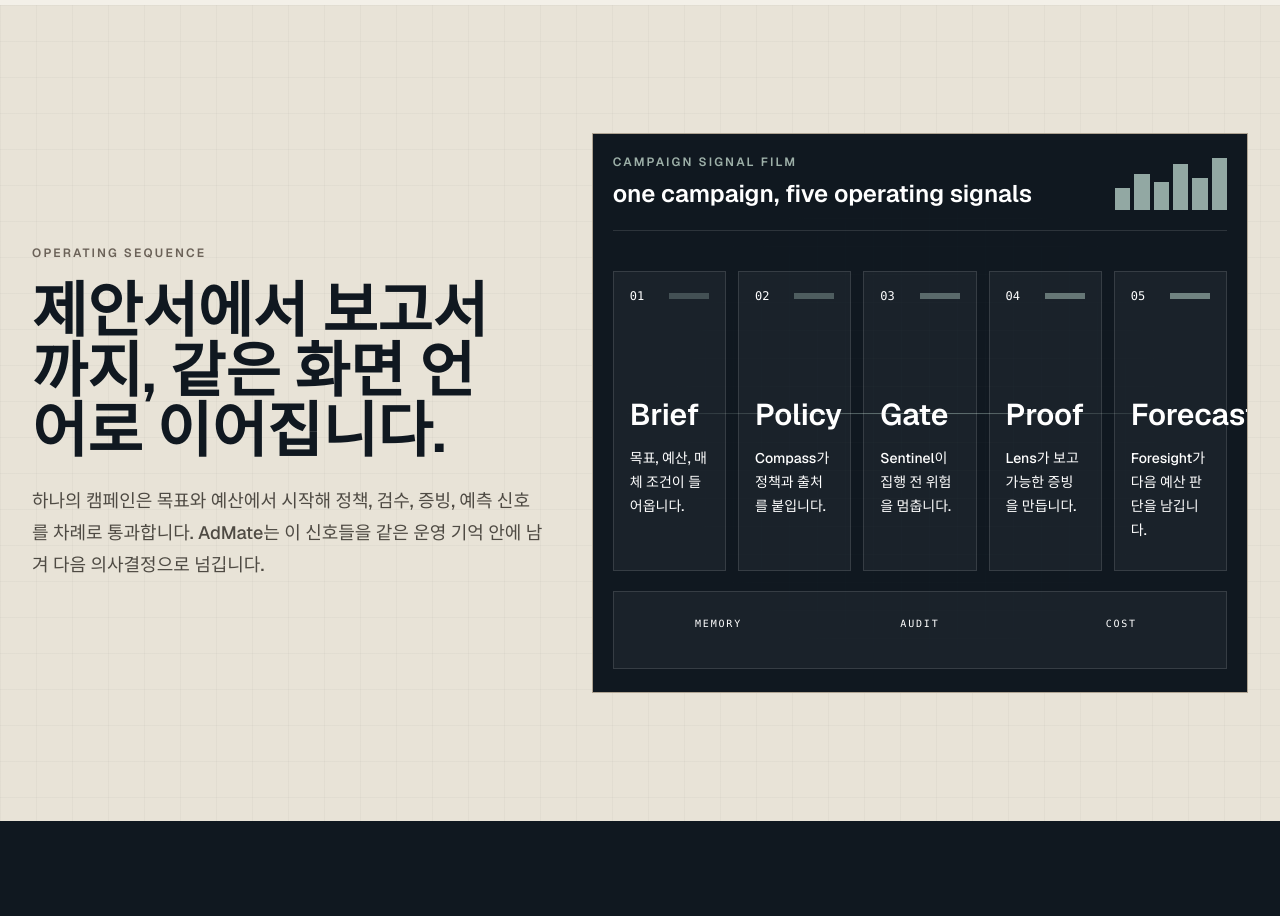
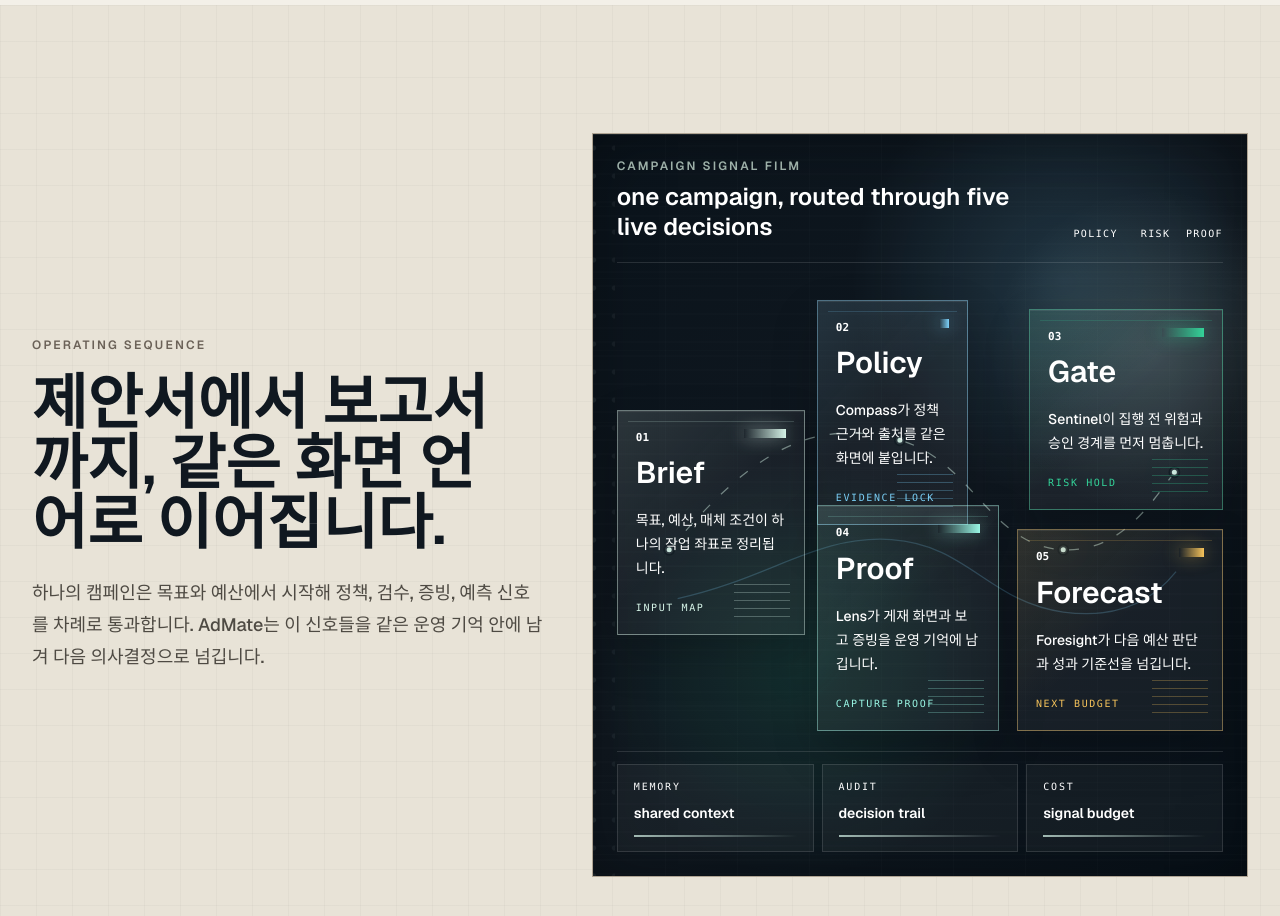
Before and after one commit to Jhongjin/admate-homepage, a Next.js app: page / in a window 1280 px wide. Shown: the part 1880-2796 px from the top of the page. Built offline with nearby package versions, Linux system fonts and the light colour scheme.

Commit message:
Refine homepage operating film section

```diff
--- a/src/app/globals.css
+++ b/src/app/globals.css
@@ -462,6 +462,183 @@
     animation: homepage-signal-runner 3.6s ease-in-out infinite;
   }
 
+  .homepage-flow-console {
+    min-height: 590px;
+    background:
+      radial-gradient(circle at 72% 20%, rgba(125, 211, 252, 0.16), transparent 28%),
+      radial-gradient(circle at 32% 72%, rgba(52, 211, 153, 0.12), transparent 30%),
+      linear-gradient(145deg, #0a131b, #101820 52%, #071018);
+    box-shadow:
+      inset 0 1px 0 rgba(255, 255, 255, 0.08),
+      inset 0 0 60px rgba(0, 0, 0, 0.34);
+  }
+
+  .homepage-flow-console::before,
+  .homepage-flow-console::after {
+    position: absolute;
+    inset: 0;
+    pointer-events: none;
+    content: "";
+  }
+
+  .homepage-flow-console::before {
+    background:
+      linear-gradient(90deg, rgba(216, 246, 234, 0.06) 1px, transparent 1px),
+      linear-gradient(180deg, rgba(216, 246, 234, 0.05) 1px, transparent 1px);
+    background-size: 72px 72px, 72px 72px;
+    opacity: 0.26;
+  }
+
+  .homepage-flow-console::after {
+    background:
+      linear-gradient(180deg, transparent 0 11px, rgba(255, 255, 255, 0.04) 12px, transparent 13px),
+      radial-gradient(circle at 3% 50%, rgba(216, 246, 234, 0.32) 0 2px, transparent 3px),
+      radial-gradient(circle at 97% 50%, rgba(216, 246, 234, 0.22) 0 2px, transparent 3px);
+    background-size: 100% 14px, 22px 28px, 22px 28px;
+    background-repeat: repeat, repeat-y, repeat-y;
+    mix-blend-mode: screen;
+    opacity: 0.22;
+  }
+
+  .homepage-flow-glow {
+    position: absolute;
+    right: -18%;
+    top: 8%;
+    height: 320px;
+    width: 420px;
+    background: radial-gradient(circle, rgba(216, 246, 234, 0.14), transparent 62%);
+    transform: rotate(-10deg);
+  }
+
+  .homepage-flow-map {
+    display: block;
+    min-height: 440px;
+  }
+
+  .homepage-flow-route {
+    position: absolute;
+    inset: 0;
+    height: 100%;
+    width: 100%;
+    overflow: visible;
+    fill: none;
+    stroke: rgba(216, 246, 234, 0.46);
+    stroke-width: 1.5;
+    filter: drop-shadow(0 0 16px rgba(125, 211, 252, 0.16));
+  }
+
+  .homepage-flow-route path {
+    stroke-dasharray: 12 18;
+    animation: homepage-flow-route 12s linear infinite;
+  }
+
+  .homepage-flow-route .homepage-flow-route-soft {
+    stroke: rgba(125, 211, 252, 0.22);
+    stroke-dasharray: none;
+  }
+
+  .homepage-flow-route circle {
+    fill: rgba(216, 246, 234, 0.92);
+    stroke: rgba(6, 16, 24, 0.86);
+    stroke-width: 4;
+  }
+
+  .homepage-flow-frame {
+    position: absolute;
+    isolation: isolate;
+    min-height: 162px;
+    padding: 18px;
+    border: 1px solid color-mix(in srgb, var(--flow-accent) 34%, rgba(255, 255, 255, 0.12));
+    background:
+      linear-gradient(135deg, color-mix(in srgb, var(--flow-accent) 10%, transparent), transparent 48%),
+      rgba(255, 255, 255, 0.052);
+    box-shadow:
+      inset 0 1px 0 rgba(255, 255, 255, 0.08),
+      0 20px 44px rgba(0, 0, 0, 0.18);
+    transform: translateZ(0);
+  }
+
+  .homepage-flow-frame::before,
+  .homepage-flow-frame::after {
+    position: absolute;
+    pointer-events: none;
+    content: "";
+  }
+
+  .homepage-flow-frame::before {
+    inset: 10px;
+    border-top: 1px solid color-mix(in srgb, var(--flow-accent) 35%, transparent);
+    opacity: 0.5;
+  }
+
+  .homepage-flow-frame::after {
+    right: 14px;
+    bottom: 14px;
+    height: 38px;
+    width: 56px;
+    background: linear-gradient(180deg, transparent 0 24%, var(--flow-accent) 25% 34%, transparent 35% 100%);
+    background-size: 100% 8px;
+    opacity: 0.28;
+  }
+
+  .homepage-flow-frame-1 {
+    left: 0;
+    top: 27%;
+    width: 31%;
+    min-height: 210px;
+  }
+
+  .homepage-flow-frame-2 {
+    left: 33%;
+    top: 2%;
+    width: 25%;
+  }
+
+  .homepage-flow-frame-3 {
+    right: 0;
+    top: 4%;
+    width: 32%;
+  }
+
+  .homepage-flow-frame-4 {
+    left: 33%;
+    bottom: 0;
+    width: 30%;
+  }
+
+  .homepage-flow-frame-5 {
+    right: 0;
+    bottom: 0;
+    width: 34%;
+    min-height: 190px;
+  }
+
+  .homepage-flow-marker {
+    height: 9px;
+    width: 42px;
+    background: linear-gradient(90deg, transparent, var(--flow-accent));
+    box-shadow: 0 0 18px color-mix(in srgb, var(--flow-accent) 42%, transparent);
+  }
+
+  .homepage-flow-ledger {
+    border-top: 1px solid rgba(255, 255, 255, 0.12);
+    padding-top: 12px;
+  }
+
+  .homepage-flow-layer {
+    border: 1px solid rgba(255, 255, 255, 0.12);
+    background: rgba(255, 255, 255, 0.045);
+    padding: 14px 16px;
+  }
+
+  .homepage-flow-layer::after {
+    display: block;
+    height: 2px;
+    margin-top: 12px;
+    background: linear-gradient(90deg, rgba(216, 246, 234, 0.72), transparent);
+    content: "";
+  }
+
   .homepage-art-scene {
     pointer-events: none;
     z-index: 0;
@@ -803,6 +980,29 @@
   }
 
   @media (max-width: 1023px) {
+    .homepage-flow-console {
+      min-height: auto;
+    }
+
+    .homepage-flow-map {
+      display: grid;
+      min-height: 0;
+      gap: 12px;
+    }
+
+    .homepage-flow-route {
+      display: none;
+    }
+
+    .homepage-flow-frame {
+      position: relative;
+      inset: auto;
+      grid-column: auto;
+      grid-row: auto;
+      width: auto;
+      min-height: 0;
+    }
+
     .homepage-art-scene::before {
       right: -28vw;
       top: 34vh;
@@ -1285,6 +1485,15 @@
     50% {
       transform: scaleX(1);
       opacity: 0.95;
+    }
+  }
+
+  @keyframes homepage-flow-route {
+    0% {
+      stroke-dashoffset: 0;
+    }
+    100% {
+      stroke-dashoffset: -120;
     }
   }
 
--- a/src/components/home/HomeRebuildExperience.tsx
+++ b/src/components/home/HomeRebuildExperience.tsx
@@ -1,4 +1,5 @@
 import Link from "next/link"
+import type { CSSProperties } from "react"
 import {
   ArrowRight,
   ExternalLink,
@@ -58,11 +59,52 @@
 ]
 
 const operatingSequence = [
-  { code: "01", title: "Brief", detail: "목표, 예산, 매체 조건이 들어옵니다." },
-  { code: "02", title: "Policy", detail: "Compass가 정책과 출처를 붙입니다." },
-  { code: "03", title: "Gate", detail: "Sentinel이 집행 전 위험을 멈춥니다." },
-  { code: "04", title: "Proof", detail: "Lens가 보고 가능한 증빙을 만듭니다." },
-  { code: "05", title: "Forecast", detail: "Foresight가 다음 예산 판단을 남깁니다." },
+  {
+    code: "01",
+    title: "Brief",
+    detail: "목표, 예산, 매체 조건이 하나의 작업 좌표로 정리됩니다.",
+    signal: "Input map",
+    accent: "#D8F6EA",
+    frameClass: "homepage-flow-frame-1",
+  },
+  {
+    code: "02",
+    title: "Policy",
+    detail: "Compass가 정책 근거와 출처를 같은 화면에 붙입니다.",
+    signal: "Evidence lock",
+    accent: "#7DD3FC",
+    frameClass: "homepage-flow-frame-2",
+  },
+  {
+    code: "03",
+    title: "Gate",
+    detail: "Sentinel이 집행 전 위험과 승인 경계를 먼저 멈춥니다.",
+    signal: "Risk hold",
+    accent: "#34D399",
+    frameClass: "homepage-flow-frame-3",
+  },
+  {
+    code: "04",
+    title: "Proof",
+    detail: "Lens가 게재 화면과 보고 증빙을 운영 기억에 남깁니다.",
+    signal: "Capture proof",
+    accent: "#99F6E4",
+    frameClass: "homepage-flow-frame-4",
+  },
+  {
+    code: "05",
+    title: "Forecast",
+    detail: "Foresight가 다음 예산 판단과 성과 기준선을 넘깁니다.",
+    signal: "Next budget",
+    accent: "#F6C35B",
+    frameClass: "homepage-flow-frame-5",
+  },
+]
+
+const operatingLayers = [
+  { label: "Memory", value: "shared context" },
+  { label: "Audit", value: "decision trail" },
+  { label: "Cost", value: "signal budget" },
 ]
 
 const trustSignals = [
@@ -275,41 +317,58 @@
             </p>
           </div>
 
-          <div className="relative min-h-[560px] overflow-hidden border border-[#AFA493] bg-[#101820] p-5 text-white">
-            <div className="absolute inset-0 homepage-scene-grid opacity-40" aria-hidden="true" />
-            <div className="absolute inset-x-8 top-1/2 h-px bg-gradient-to-r from-transparent via-[#D8F6EA]/40 to-transparent" aria-hidden="true" />
-            <div className="relative z-10 flex items-center justify-between gap-4 border-b border-white/[0.12] pb-5">
+          <div className="homepage-flow-console relative overflow-hidden border border-[#AFA493] bg-[#101820] p-5 text-white sm:p-6">
+            <div className="absolute inset-0 homepage-scene-grid opacity-30" aria-hidden="true" />
+            <div className="homepage-flow-glow" aria-hidden="true" />
+
+            <div className="relative z-10 flex flex-col gap-5 border-b border-white/[0.12] pb-5 sm:flex-row sm:items-end sm:justify-between">
               <div>
                 <div className="text-xs font-semibold uppercase tracking-[0.18em] text-[#9DB0A8]">Campaign signal film</div>
-                <div className="mt-2 text-2xl font-semibold">one campaign, five operating signals</div>
+                <div className="mt-2 max-w-[430px] text-2xl font-semibold leading-tight">one campaign, routed through five live decisions</div>
               </div>
-              <div className="hidden h-12 w-28 grid-cols-6 items-end gap-1 sm:grid" aria-hidden="true">
-                {[22, 36, 28, 46, 32, 52].map((height) => (
-                  <span key={height} className="block bg-[#D8F6EA]/65" style={{ height }} />
-                ))}
+              <div className="grid grid-cols-3 gap-2 text-right font-mono text-[10px] uppercase tracking-[0.14em] text-white/48">
+                <span>policy</span>
+                <span>risk</span>
+                <span>proof</span>
               </div>
             </div>
 
-            <div className="relative z-10 mt-10 grid gap-3 md:grid-cols-5">
-              {operatingSequence.map((step, index) => (
-                <div key={step.code} className="min-h-[300px] border border-white/[0.12] bg-white/[0.045] p-4">
-                  <div className="flex items-center justify-between gap-3">
-                    <span className="font-mono text-xs text-white/46">{step.code}</span>
-                    <span className="h-1.5 w-10 bg-[#D8F6EA]/60" style={{ opacity: 0.36 + index * 0.1 }} aria-hidden="true" />
+            <div className="homepage-flow-map relative z-10 mt-7">
+              <svg className="homepage-flow-route" viewBox="0 0 720 420" focusable="false" aria-hidden="true">
+                <path d="M62 256C154 148 226 95 336 126c86 24 107 126 194 130 64 3 100-48 132-92" />
+                <path className="homepage-flow-route-soft" d="M72 314C182 290 238 238 326 244c90 6 116 74 204 86 58 8 102-8 134-48" />
+                <circle cx="62" cy="256" r="5" />
+                <circle cx="336" cy="126" r="5" />
+                <circle cx="530" cy="256" r="5" />
+                <circle cx="662" cy="164" r="5" />
+              </svg>
+
+              {operatingSequence.map((step) => (
+                <article
+                  key={step.code}
+                  className={`homepage-flow-frame ${step.frameClass}`}
+                  style={{ "--flow-accent": step.accent } as CSSProperties}
+                >
+                  <div className="flex items-start justify-between gap-4">
+                    <div>
+                      <div className="font-mono text-[11px] font-semibold text-white/44">{step.code}</div>
+                      <h3 className="mt-3 text-3xl font-semibold leading-none">{step.title}</h3>
+                    </div>
+                    <span className="homepage-flow-marker" aria-hidden="true" />
                   </div>
-                  <div className="mt-24">
-                    <h3 className="text-3xl font-semibold leading-none">{step.title}</h3>
-                    <p className="mt-4 text-sm font-medium leading-6 text-white/68">{step.detail}</p>
+                  <p className="mt-5 text-sm font-medium leading-6 text-white/68">{step.detail}</p>
+                  <div className="mt-5 font-mono text-[10px] uppercase tracking-[0.16em]" style={{ color: step.accent }}>
+                    {step.signal}
                   </div>
-                </div>
+                </article>
               ))}
             </div>
 
-            <div className="relative z-10 mt-5 grid grid-cols-3 gap-2 border border-white/[0.12] bg-white/[0.045] p-2">
-              {["Memory", "Audit", "Cost"].map((item) => (
-                <div key={item} className="px-3 py-4 text-center">
-                  <div className="font-mono text-[10px] uppercase tracking-[0.18em] text-white/48">{item}</div>
-                  <div className="mt-2 h-1 bg-[#D8F6EA]/62" />
+            <div className="homepage-flow-ledger relative z-10 mt-5 grid gap-2 sm:grid-cols-3">
+              {operatingLayers.map((item) => (
+                <div key={item.label} className="homepage-flow-layer">
+                  <div className="font-mono text-[10px] uppercase tracking-[0.18em] text-white/48">{item.label}</div>
+                  <div className="mt-2 text-sm font-semibold text-white/78">{item.value}</div>
                 </div>
               ))}
             </div>
```
